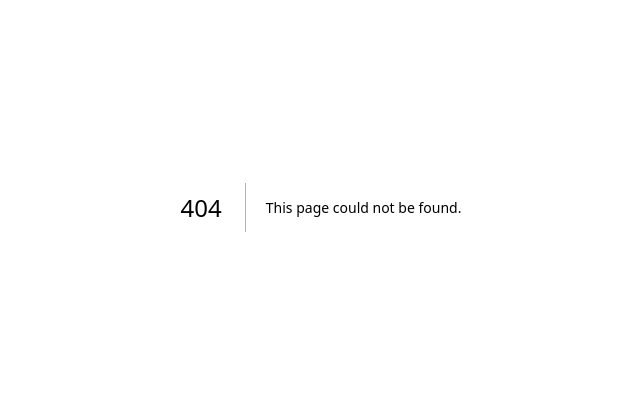
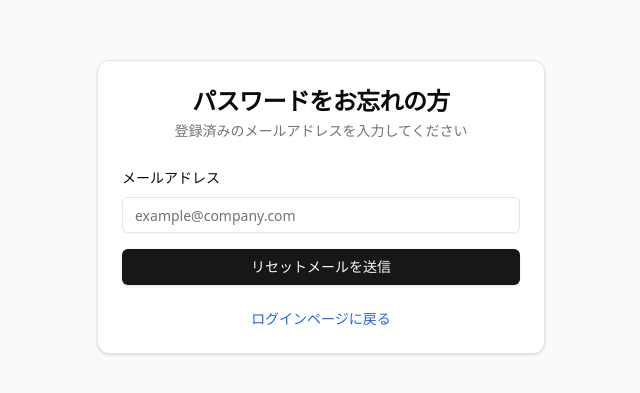
Before and after one commit to K5yoshida/medica-soerute, a Next.js app: page /forgot-password in a window 1280 px wide. Before the commit this address had no page. Shown: the part 193-586 px from the top of the page, without its empty margins (319-959 px from the left). Built offline with nearby package versions, Linux system fonts and the light colour scheme.

Commit message:
Add forgot-password page

```diff
--- /dev/null
+++ b/src/app/(auth)/forgot-password/page.tsx
@@ -0,0 +1,134 @@
+'use client'
+
+import { useState } from 'react'
+import Link from 'next/link'
+import { useForm } from 'react-hook-form'
+import { zodResolver } from '@hookform/resolvers/zod'
+import { z } from 'zod'
+import { createClient } from '@/lib/supabase/client'
+import { Button } from '@/components/ui/button'
+import { Input } from '@/components/ui/input'
+import { Label } from '@/components/ui/label'
+import { Card, CardContent, CardDescription, CardHeader, CardTitle } from '@/components/ui/card'
+import { Alert, AlertDescription } from '@/components/ui/alert'
+
+const forgotPasswordSchema = z.object({
+  email: z.string().email('有効なメールアドレスを入力してください'),
+})
+
+type ForgotPasswordFormData = z.infer<typeof forgotPasswordSchema>
+
+export default function ForgotPasswordPage() {
+  const [isLoading, setIsLoading] = useState(false)
+  const [error, setError] = useState<string | null>(null)
+  const [success, setSuccess] = useState(false)
+
+  const {
+    register,
+    handleSubmit,
+    formState: { errors },
+  } = useForm<ForgotPasswordFormData>({
+    resolver: zodResolver(forgotPasswordSchema),
+  })
+
+  const onSubmit = async (data: ForgotPasswordFormData) => {
+    setIsLoading(true)
+    setError(null)
+
+    try {
+      const supabase = createClient()
+      const { error: resetError } = await supabase.auth.resetPasswordForEmail(
+        data.email,
+        {
+          redirectTo: `${window.location.origin}/api/auth/callback?next=/settings`,
+        }
+      )
+
+      if (resetError) {
+        setError(resetError.message)
+        return
+      }
+
+      setSuccess(true)
+    } catch {
+      setError('パスワードリセットメールの送信に失敗しました')
+    } finally {
+      setIsLoading(false)
+    }
+  }
+
+  if (success) {
+    return (
+      <div className="min-h-screen flex items-center justify-center bg-gray-50 py-12 px-4 sm:px-6 lg:px-8">
+        <Card className="w-full max-w-md">
+          <CardHeader className="space-y-1">
+            <CardTitle className="text-2xl font-bold text-center">
+              メール送信完了
+            </CardTitle>
+            <CardDescription className="text-center">
+              パスワードリセット用のメールを送信しました
+            </CardDescription>
+          </CardHeader>
+          <CardContent className="space-y-4">
+            <p className="text-sm text-gray-600 text-center">
+              メールに記載されたリンクをクリックして、パスワードをリセットしてください。
+            </p>
+            <div className="text-center">
+              <Link href="/login" className="text-blue-600 hover:underline">
+                ログインページに戻る
+              </Link>
+            </div>
+          </CardContent>
+        </Card>
+      </div>
+    )
+  }
+
+  return (
+    <div className="min-h-screen flex items-center justify-center bg-gray-50 py-12 px-4 sm:px-6 lg:px-8">
+      <Card className="w-full max-w-md">
+        <CardHeader className="space-y-1">
+          <CardTitle className="text-2xl font-bold text-center">
+            パスワードをお忘れの方
+          </CardTitle>
+          <CardDescription className="text-center">
+            登録済みのメールアドレスを入力してください
+          </CardDescription>
+        </CardHeader>
+        <CardContent>
+          <form onSubmit={handleSubmit(onSubmit)} className="space-y-4">
+            {error && (
+              <Alert variant="destructive">
+                <AlertDescription>{error}</AlertDescription>
+              </Alert>
+            )}
+
+            <div className="space-y-2">
+              <Label htmlFor="email">メールアドレス</Label>
+              <Input
+                id="email"
+                type="email"
+                placeholder="example@company.com"
+                {...register('email')}
+                disabled={isLoading}
+              />
+              {errors.email && (
+                <p className="text-sm text-red-500">{errors.email.message}</p>
+              )}
+            </div>
+
+            <Button type="submit" className="w-full" disabled={isLoading}>
+              {isLoading ? '送信中...' : 'リセットメールを送信'}
+            </Button>
+          </form>
+
+          <div className="mt-6 text-center text-sm">
+            <Link href="/login" className="text-blue-600 hover:underline">
+              ログインページに戻る
+            </Link>
+          </div>
+        </CardContent>
+      </Card>
+    </div>
+  )
+}
```
